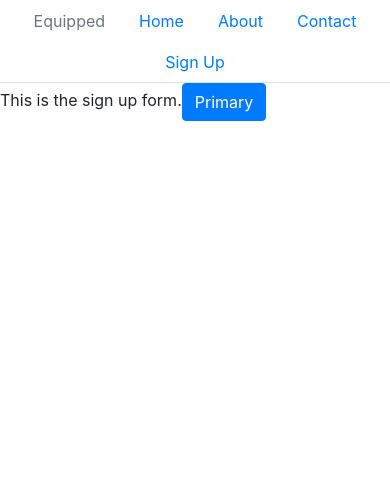
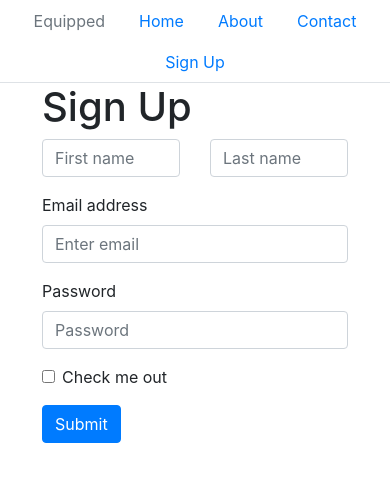
Before and after one commit to aidenwaring/equipped-frontend, a React (Create React App) app: page /signup in a window 390 px wide. Shown: the top 482 px of the page. Built offline with nearby package versions, Linux system fonts and the light colour scheme.

Commit message:
added sign up page for mobile

```diff
--- /dev/null
+++ b/src/App.css
@@ -0,0 +1,5 @@
+
+
+.form {
+ max-width: 80%;
+}
--- a/src/App.jsx
+++ b/src/App.jsx
@@ -5,7 +5,7 @@
 import SignUp from './components/SignUp'
 import About from './components/About'
 import Contact from './components/Contact'
-
+import './App.css'
 
 
 const App = () => {
--- a/src/components/Contact.jsx
+++ b/src/components/Contact.jsx
@@ -1,4 +1,5 @@
-import React from 'react'
+import React from "react";
+import { Form, Row, Col } from "react-bootstrap";
 
 export default function Contact() {
   return (
@@ -7,9 +8,18 @@
       <p>123 Mockup St, New York</p>
       <p>Ph: (+1) 123 456 789</p>
       <p>Em: hello@equipped.com.au</p>
-            <form>
-                Hello!
-            </form>
+    <div>
+      <Form>
+        <Row>
+          <Col>
+            <Form.Control placeholder="First name" />
+          </Col>
+          <Col>
+            <Form.Control placeholder="Last name" />
+          </Col>
+        </Row>
+      </Form>
       </div>
-    )
+    </div>
+  );
 }
--- a/src/components/SignUp.jsx
+++ b/src/components/SignUp.jsx
@@ -1,14 +1,42 @@
-import React from 'react'
-
-import Button from 'react-bootstrap/Button'
-
+import React from "react";
+import "../App.css";
+import { Button, Form, Row, Col } from "react-bootstrap";
 
 export default function SignUp() {
-    return (
-        <div>
-            This is the sign up form.
+  return (
+      <Row className="justify-content-center">
+        <div className="form">
+         <Col>
+      <h1>Sign Up</h1>
+      <Form>
+        <Form.Group controlId="formBasicEmail">
+          <Row>
+            <Col>
+              <Form.Control placeholder="First name" />
+            </Col>
+            <Col>
+              <Form.Control placeholder="Last name" />
+            </Col>
+          </Row>
+        </Form.Group>
+        <Form.Group controlId="formBasicEmail">
+          <Form.Label>Email address</Form.Label>
+          <Form.Control type="email" placeholder="Enter email" />
+        </Form.Group>
 
-            <Button variant="primary">Primary</Button>{' '}
-        </div>
-    )
+        <Form.Group controlId="formBasicPassword">
+          <Form.Label>Password</Form.Label>
+          <Form.Control type="password" placeholder="Password" />
+        </Form.Group>
+        <Form.Group controlId="formBasicCheckbox">
+          <Form.Check type="checkbox" label="Check me out" />
+        </Form.Group>
+        <Button variant="primary" type="submit">
+          Submit
+        </Button>
+      </Form>
+      </Col>
+    </div>
+      </Row>
+  );
 }
--- a/src/index.js
+++ b/src/index.js
@@ -1,10 +1,10 @@
 import React from 'react';
 import ReactDOM from 'react-dom';
 import App from './App';
+import 'bootstrap/dist/css/bootstrap.min.css';
 
 import { BrowserRouter, Route } from 'react-router-dom'
 
-import 'bootstrap/dist/css/bootstrap.min.css';
 
 ReactDOM.render(
 <BrowserRouter>
```
Also changed, not shown: src/styles.css (deleted), 1 other file (tests, documents, lock files or other folders). Lines whose indentation alone changed are shown as unchanged.
